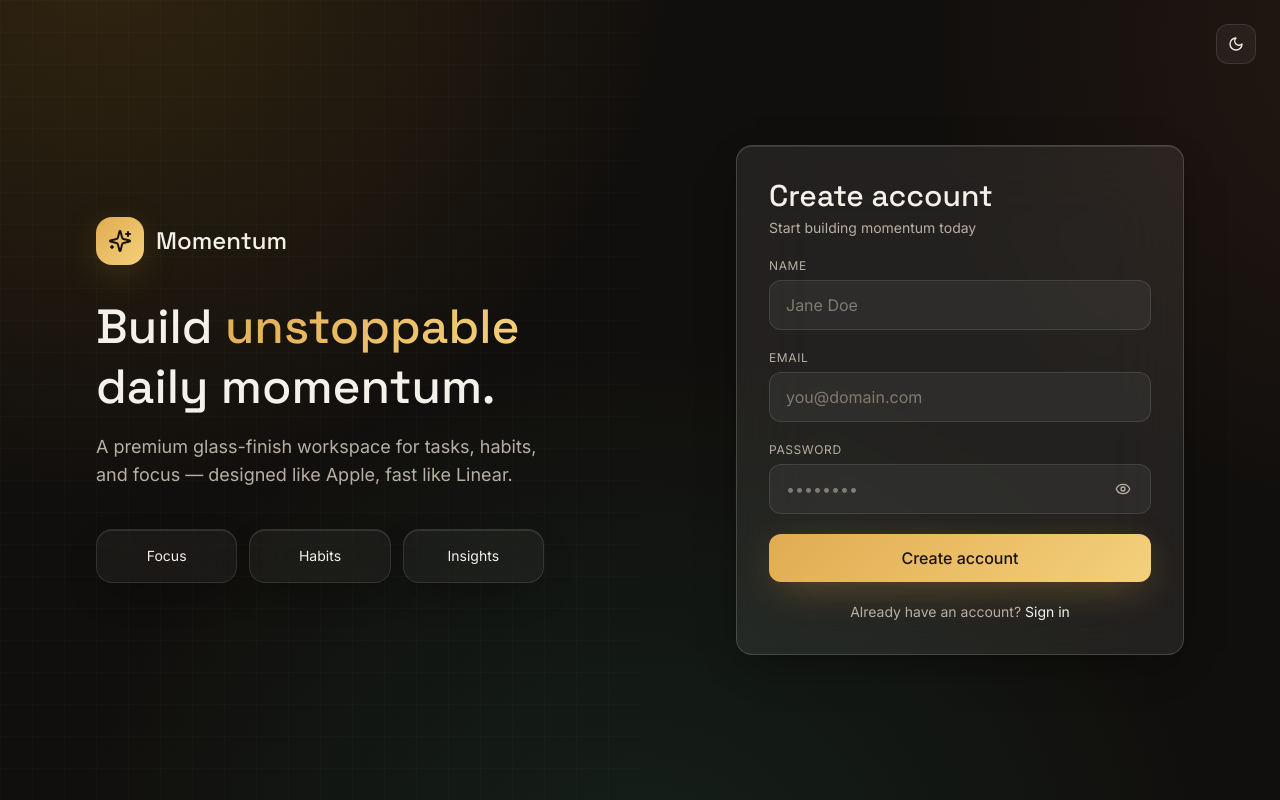
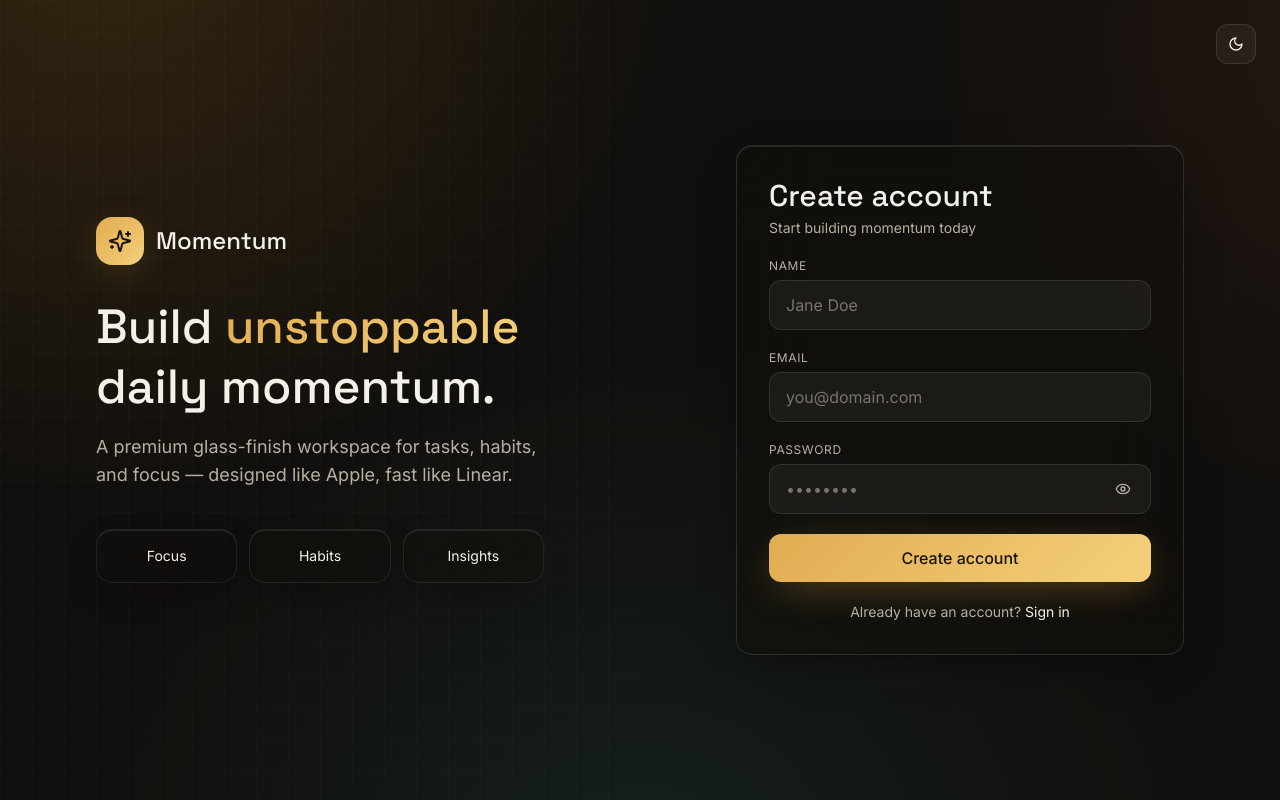
Before and after one commit to Sukeerth17/Productivity-frontend, a React (Vite) app: page /signup in a window 1280 px wide. Built offline with nearby package versions, Linux system fonts and the light colour scheme; no server answers; the HTML template or start-up script is replaced by a standard one.

Commit message:
fix: resolve glass transparency and white background issues in production

```diff
--- a/src/index.css
+++ b/src/index.css
@@ -164,14 +164,14 @@
 @layer components {
   .glass {
     @apply backdrop-blur-xl border rounded-2xl;
-    background: hsl(var(--glass-bg) / 0.045);
-    border-color: hsl(var(--glass-border) / 0.10);
+    background: hsl(var(--background) / 0.3);
+    border-color: hsl(var(--glass-border) / 0.08);
     box-shadow: var(--shadow-soft), var(--shadow-inner-line);
   }
   .glass-strong {
     @apply backdrop-blur-2xl border rounded-2xl;
-    background: hsl(var(--glass-bg) / 0.08);
-    border-color: hsl(var(--glass-border) / 0.16);
+    background: hsl(var(--background) / 0.6);
+    border-color: hsl(var(--glass-border) / 0.12);
     box-shadow: var(--shadow-soft), var(--shadow-inner-line);
   }
   .glass-hover {
@@ -212,17 +212,17 @@
 
   /* === Light-mode polish: brighter glass + readable text === */
   .theme-light .glass {
-    background: hsl(150 40% 100% / 0.55);
-    border-color: hsl(var(--glass-border) / 0.18);
+    background: hsl(150 40% 100% / 0.45);
+    border-color: hsl(var(--glass-border) / 0.15);
   }
   .theme-light .glass-strong {
-    background: hsl(150 40% 100% / 0.78);
-    border-color: hsl(var(--glass-border) / 0.22);
-    box-shadow: var(--shadow-soft), inset 0 1px 0 hsl(150 40% 100% / 0.7);
+    background: hsl(150 40% 100% / 0.7);
+    border-color: hsl(var(--glass-border) / 0.2);
+    box-shadow: var(--shadow-soft), inset 0 1px 0 hsl(150 40% 100% / 0.6);
   }
   .theme-light .glass-hover:hover {
-    background: hsl(150 40% 100% / 0.92);
-    border-color: hsl(var(--primary) / 0.5);
+    background: hsl(150 40% 100% / 0.85);
+    border-color: hsl(var(--primary) / 0.4);
   }
   /* Replace dark white-alpha chips with emerald-tinted ones in light mode */
   .theme-light .bg-white\/5,
```
